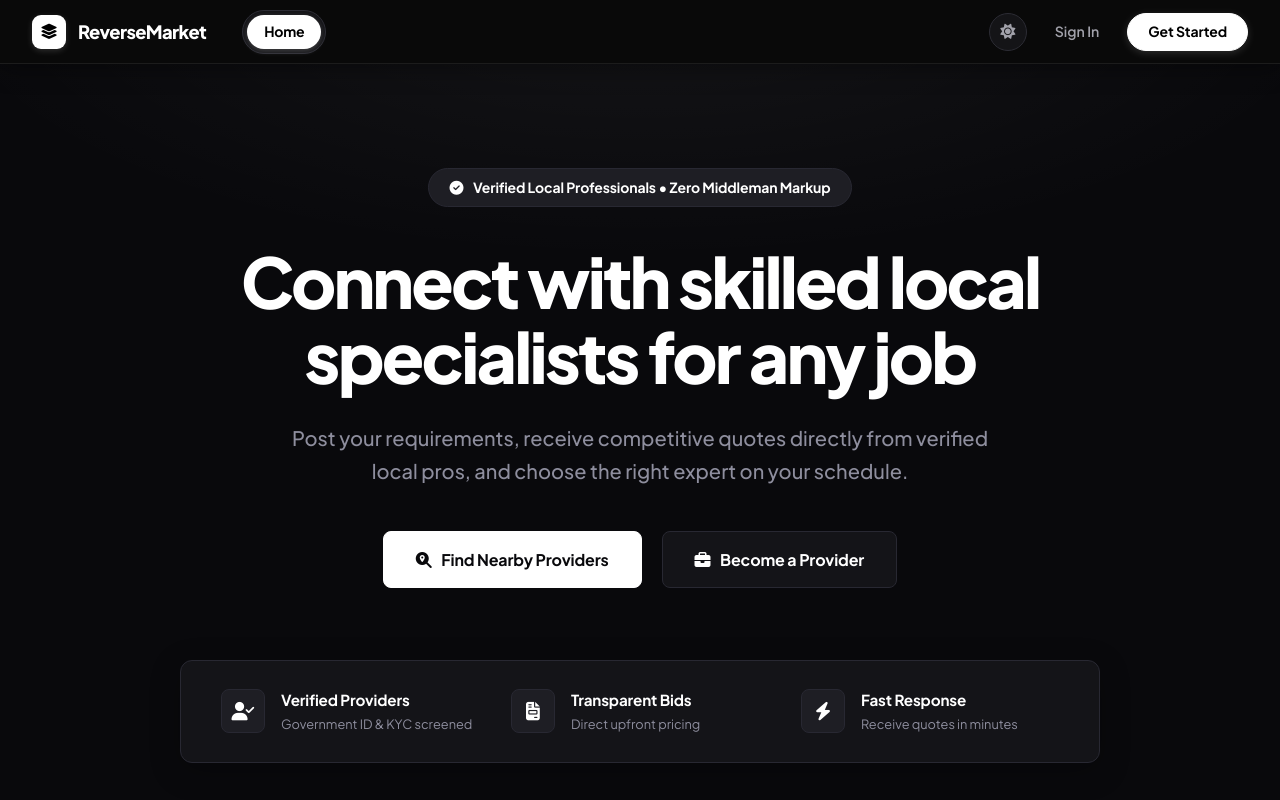
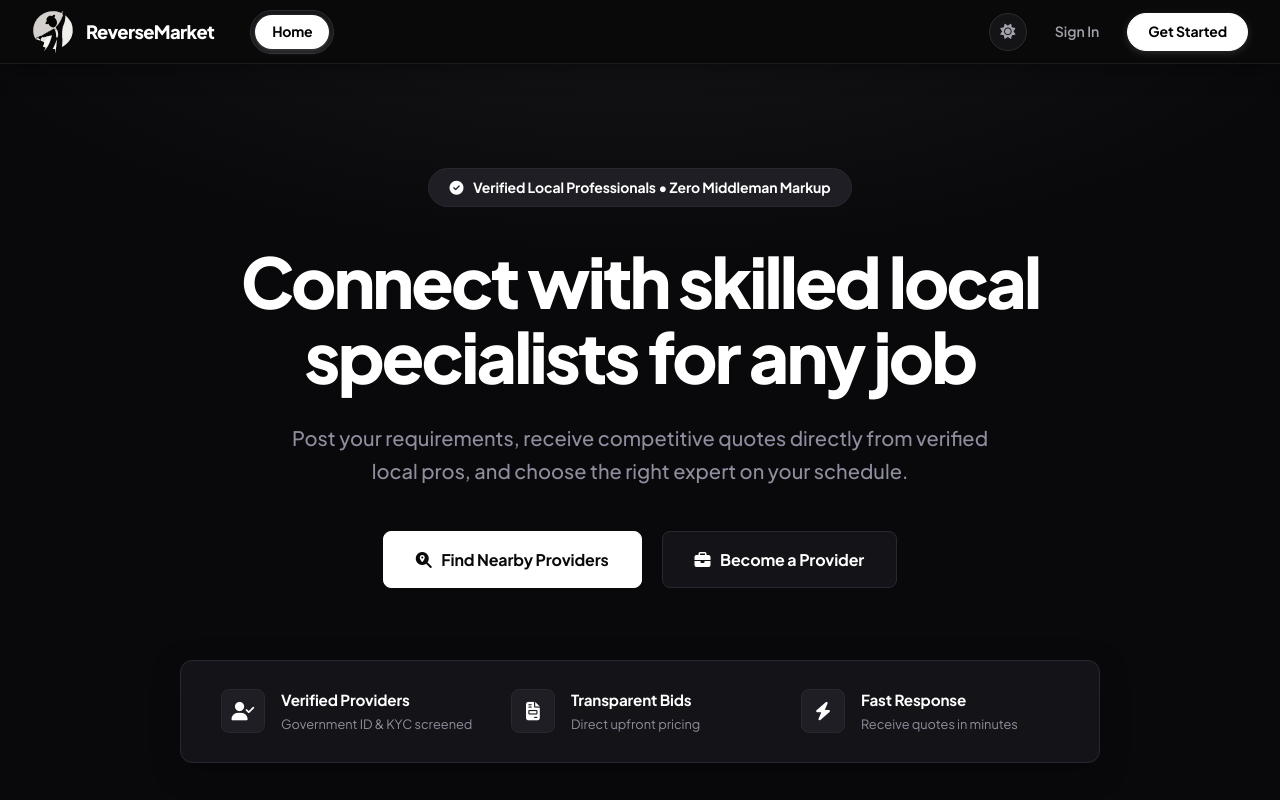
Before and after one commit to fahadmb123/briosolve-platform, a React (Vite) app in the folder frontend/: page / in a window 1280 px wide. Shown: the top 800 px of the page. Built offline with nearby package versions, Linux system fonts and the light colour scheme; no server answers.

Commit message:
feat:add logo

```diff
--- a/frontend/src/shared/components/ui/ProviderTopNav/ProviderTopNav.css
+++ b/frontend/src/shared/components/ui/ProviderTopNav/ProviderTopNav.css
@@ -58,24 +58,18 @@
   transform: translateY(-1px);
 }
 
-.prov-brand-icon {
-  width: 34px;
-  height: 34px;
-  border-radius: 9px;
-  background: #ffffff;
-  color: #000000;
-  display: inline-flex;
-  align-items: center;
-  justify-content: center;
-  font-size: 0.95rem;
-  box-shadow: 0 2px 6px rgba(255, 255, 255, 0.15);
+.prov-brand-logo {
+  width: 42px;
+  height: 42px;
+  object-fit: contain;
+  display: block;
   flex-shrink: 0;
+  filter: invert(1);
+  transition: transform 0.15s ease, opacity 0.15s ease;
 }
 
-[data-theme="light"] .prov-brand-icon {
-  background: #000000;
-  color: #ffffff;
-  box-shadow: 0 2px 6px rgba(0, 0, 0, 0.15);
+[data-theme="light"] .prov-brand-logo {
+  filter: none;
 }
 
 .prov-brand-text {
--- a/frontend/src/shared/components/ui/ProviderTopNav/ProviderTopNav.tsx
+++ b/frontend/src/shared/components/ui/ProviderTopNav/ProviderTopNav.tsx
@@ -107,9 +107,7 @@ export const ProviderTopNav: React.FC = () => {
             className="prov-topnav-brand"
             onClick={closeAll}
           >
-            <span className="prov-brand-icon">
-              <i className="fas fa-tools"></i>
-            </span>
+            <img src="/briosolve-logo.svg" alt="Briosolve" className="prov-brand-logo" />
             <span className="prov-brand-text">ReverseMarket</span>
             <span className="prov-pro-badge">PRO</span>
           </Link>
--- a/frontend/src/shared/components/ui/TopNav/TopNav.css
+++ b/frontend/src/shared/components/ui/TopNav/TopNav.css
@@ -58,24 +58,18 @@
   transform: translateY(-1px);
 }
 
-.topnav-brand-icon {
-  width: 34px;
-  height: 34px;
-  border-radius: 9px;
-  background: #ffffff;
-  color: #000000;
-  display: inline-flex;
-  align-items: center;
-  justify-content: center;
-  font-size: 0.95rem;
-  box-shadow: 0 2px 6px rgba(255, 255, 255, 0.15);
+.topnav-brand-logo {
+  width: 42px;
+  height: 42px;
+  object-fit: contain;
+  display: block;
   flex-shrink: 0;
+  filter: invert(1);
+  transition: transform 0.15s ease, opacity 0.15s ease;
 }
 
-[data-theme="light"] .topnav-brand-icon {
-  background: #000000;
-  color: #ffffff;
-  box-shadow: 0 2px 6px rgba(0, 0, 0, 0.15);
+[data-theme="light"] .topnav-brand-logo {
+  filter: none;
 }
 
 .topnav-brand-name {
--- a/frontend/src/shared/components/ui/TopNav/TopNav.tsx
+++ b/frontend/src/shared/components/ui/TopNav/TopNav.tsx
@@ -138,9 +138,7 @@ export const TopNav: React.FC = () => {
       <div className="topnav-container">
         <div className="topnav-left">
           <Link to="/" className="topnav-brand" onClick={closeAllMenus}>
-            <span className="topnav-brand-icon">
-              <i className="fas fa-layer-group"></i>
-            </span>
+            <img src="/briosolve-logo.svg" alt="Briosolve" className="topnav-brand-logo" />
             <span className="topnav-brand-name">ReverseMarket</span>
           </Link>
 
```
Also changed, not shown: frontend/public/briosolve-logo.svg (added).
